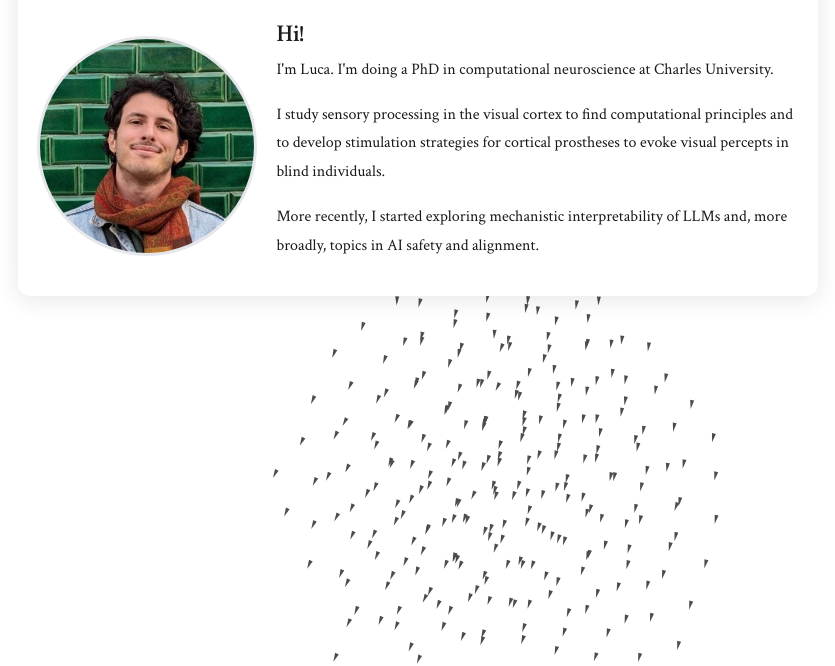
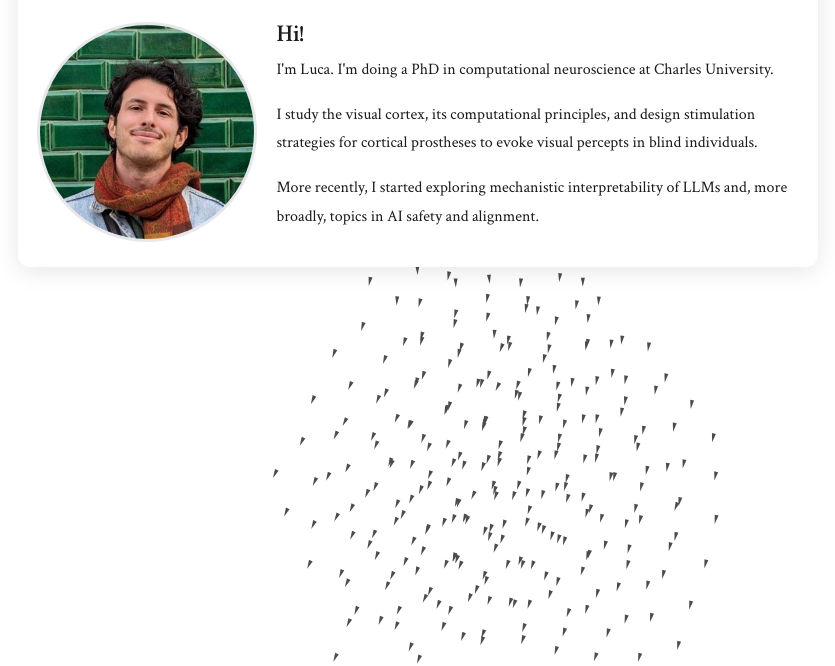
Before and after one commit to lucabaroni/lucabaroni.github.io, a plain HTML site: page index.html in a window 1280 px wide. Shown: the part 134-800 px from the top of the page, without its empty margins (222-1057 px from the left). Drawn offline with Linux system fonts and the light colour scheme; no server answers.

Commit message:
change about

```diff
--- a/index.html
+++ b/index.html
@@ -594,7 +594,8 @@
                     <div class="profile-content">
                         <p><h2>Hi!</h2> </p>
                         <p>I'm Luca. I'm doing a PhD in computational neuroscience at Charles University. </p>
-                        <p>I study sensory processing in the visual cortex to find computational principles and to develop stimulation strategies for cortical prostheses to evoke visual percepts in blind individuals.</p>
+                        <!-- <p>I study sensory processing in the visual cortex to find computational principles and to develop stimulation strategies for cortical prostheses to evoke visual percepts in blind individuals.</p>  -->
+                        <p>I study the visual cortex, its computational principles, and design stimulation strategies for cortical prostheses to evoke visual percepts in blind individuals.</p>
                         <p>More recently, I started exploring mechanistic interpretability of LLMs and, more broadly, topics in AI safety and alignment.</p>
                         <!-- <p>I'm a computational neuroscience researcher working at the intersection of machine learning, neuroscience, and vision restoration. My PhD research focuses on using deep learning to model neural responses in visual cortex and applying interpretability techniques to uncover computational mechanisms.</p>
 
```
